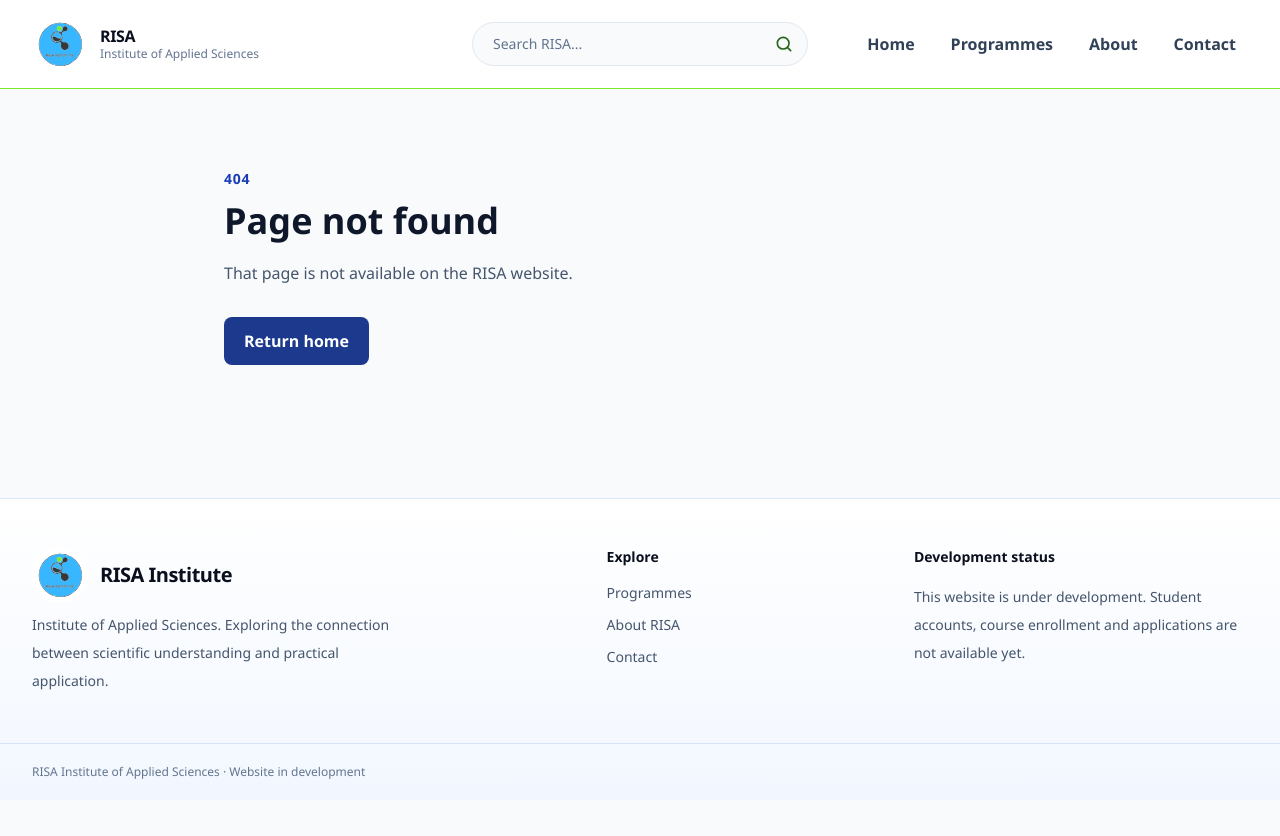
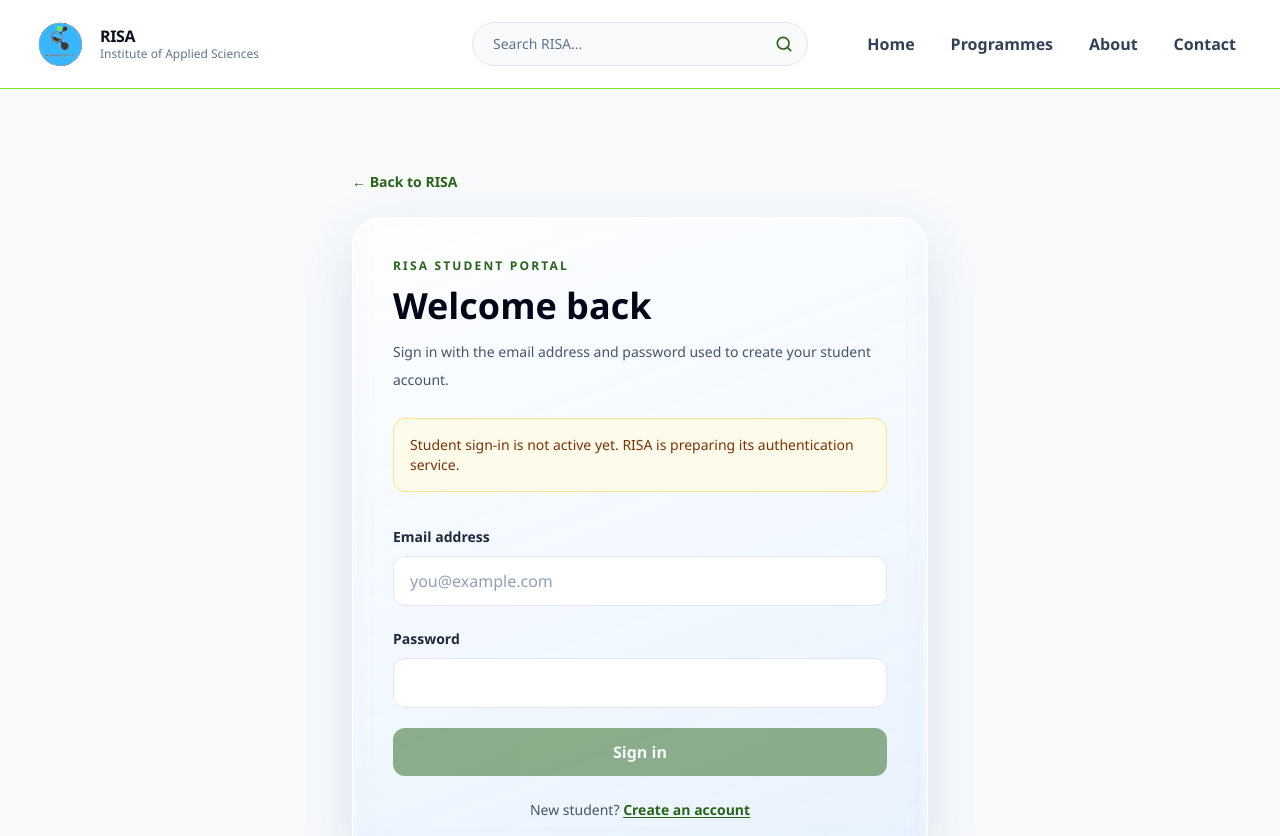
Before and after one commit to RISA-INSTITUTE-WEBSITE/super-duper-spork, a Next.js app: page /students/login in a window 1280 px wide. Before the commit this address had no page. Shown: the top 836 px of the page. Before the commit the page ends 800 px from the top, so only its background shows below. Built offline with nearby package versions, Linux system fonts and the light colour scheme.

Commit message:
feat(auth): add src/app/students/login/page.tsx

```diff
--- /dev/null
+++ b/src/app/students/login/page.tsx
@@ -0,0 +1,123 @@
+import type { Metadata } from "next";
+import Link from "next/link";
+
+import { signInStudent } from "@/app/students/actions";
+import { isStudentAuthConfigured } from "@/lib/student-auth-api";
+
+export const dynamic = "force-dynamic";
+
+export const metadata: Metadata = {
+  title: "Student sign in",
+  description: "Sign in securely to your RISA student account.",
+};
+
+const inputClass =
+  "mt-2 min-h-12 w-full rounded-xl border border-slate-200 bg-white px-4 py-3 text-base text-slate-900 outline-none placeholder:text-slate-400 focus-visible:border-[#286518] focus-visible:ring-2 focus-visible:ring-[#78eb29]/30";
+
+export default async function StudentLoginPage({
+  searchParams,
+}: {
+  searchParams: Promise<{ error?: string; status?: string }>;
+}) {
+  const { error, status } = await searchParams;
+  const enabled = isStudentAuthConfigured();
+
+  return (
+    <main
+      id="main-content"
+      className="mx-auto flex w-full max-w-6xl flex-1 flex-col items-center px-5 py-12 sm:px-8 lg:py-20"
+    >
+      <div className="w-full max-w-xl">
+        <Link href="/" className="text-sm font-semibold text-[#286518] hover:underline">
+          ← Back to RISA
+        </Link>
+        <div className="risa-science-glass mt-6 rounded-[1.75rem] p-7 sm:p-10">
+          <p className="text-xs font-bold uppercase tracking-[0.18em] text-[#286518]">
+            RISA student portal
+          </p>
+          <h1 className="mt-3 font-heading text-3xl font-semibold text-slate-950 sm:text-4xl">
+            Welcome back
+          </h1>
+          <p className="mt-3 text-sm leading-7 text-slate-600">
+            Sign in with the email address and password used to create your student
+            account.
+          </p>
+
+          {!enabled && (
+            <p role="status" className="mt-6 rounded-xl border border-amber-200 bg-amber-50 p-4 text-sm text-amber-900">
+              Student sign-in is not active yet. RISA is preparing its authentication
+              service.
+            </p>
+          )}
+          {error && (
+            <p role="alert" className="mt-6 rounded-xl border border-red-200 bg-red-50 p-4 text-sm text-red-800">
+              {error === "setup"
+                ? "Student sign-in is not active yet."
+                : error === "verify"
+                  ? "Please verify your email address before signing in."
+                  : error === "confirmation"
+                    ? "We could not confirm your email. Please request a new confirmation email through the RISA team."
+                    : "Unable to sign in. Check your credentials and try again."}
+            </p>
+          )}
+          {status === "signed-out" && (
+            <p role="status" className="mt-6 rounded-xl bg-[#eefce5] p-4 text-sm text-[#286518]">
+              You have signed out.
+            </p>
+          )}
+
+          <form action={signInStudent} className="mt-8 space-y-5">
+            <fieldset disabled={!enabled} className="space-y-5">
+              <div>
+                <label htmlFor="login-email" className="text-sm font-semibold text-slate-800">
+                  Email address
+                </label>
+                <input
+                  id="login-email"
+                  name="email"
+                  type="email"
+                  autoComplete="email"
+                  maxLength={254}
+                  placeholder="you@example.com"
+                  required
+                  className={inputClass}
+                />
+              </div>
+              <div>
+                <label
+                  htmlFor="login-password"
+                  className="text-sm font-semibold text-slate-800"
+                >
+                  Password
+                </label>
+                <input
+                  id="login-password"
+                  name="password"
+                  type="password"
+                  autoComplete="current-password"
+                  required
+                  className={inputClass}
+                />
+              </div>
+              <button
+                type="submit"
+                className="flex min-h-12 w-full items-center justify-center rounded-xl bg-[#286518] px-5 py-3 font-heading text-base font-semibold text-white transition hover:bg-[#1d4f11] focus-visible:outline-2 focus-visible:outline-offset-2 focus-visible:outline-[#286518] disabled:cursor-not-allowed disabled:opacity-50"
+              >
+                Sign in
+              </button>
+            </fieldset>
+          </form>
+          <p className="mt-6 text-center text-sm text-slate-600">
+            New student?{" "}
+            <Link
+              href="/students/register"
+              className="font-bold text-[#286518] underline underline-offset-2"
+            >
+              Create an account
+            </Link>
+          </p>
+        </div>
+      </div>
+    </main>
+  );
+}
```
